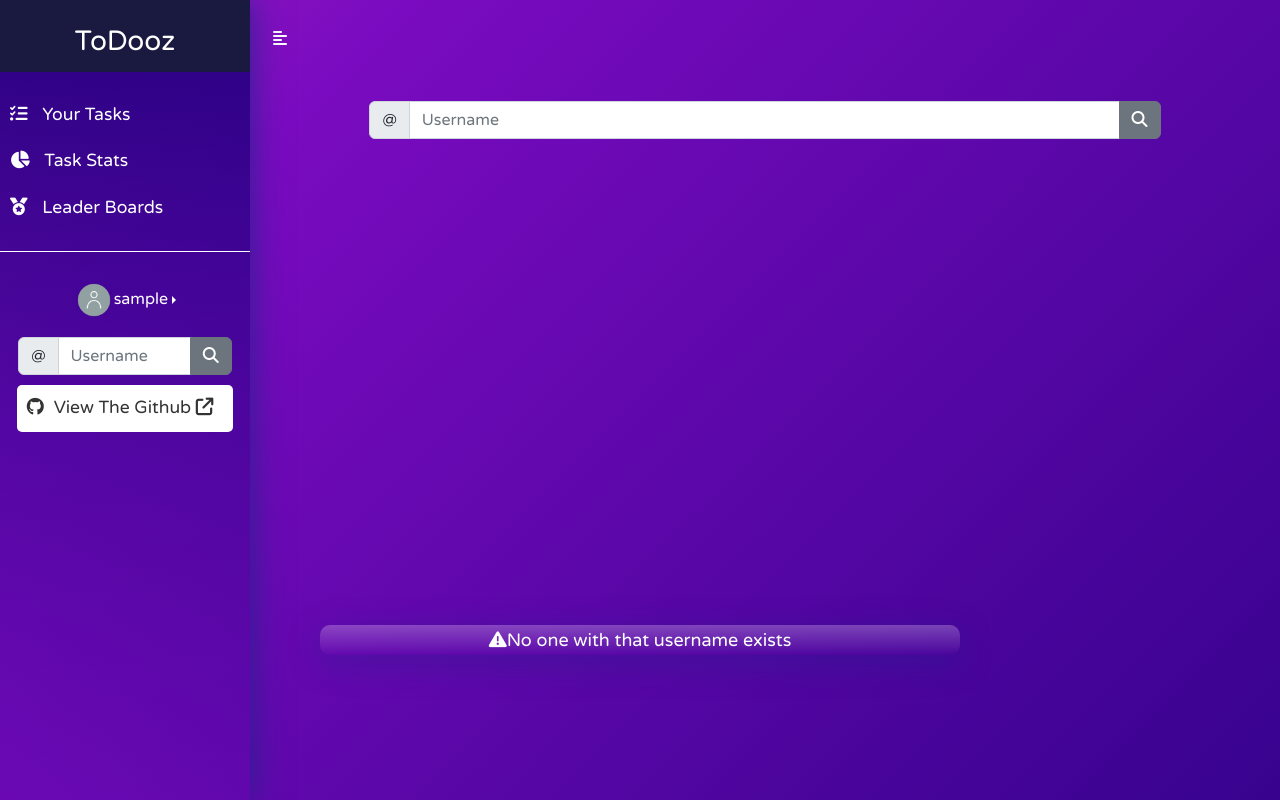
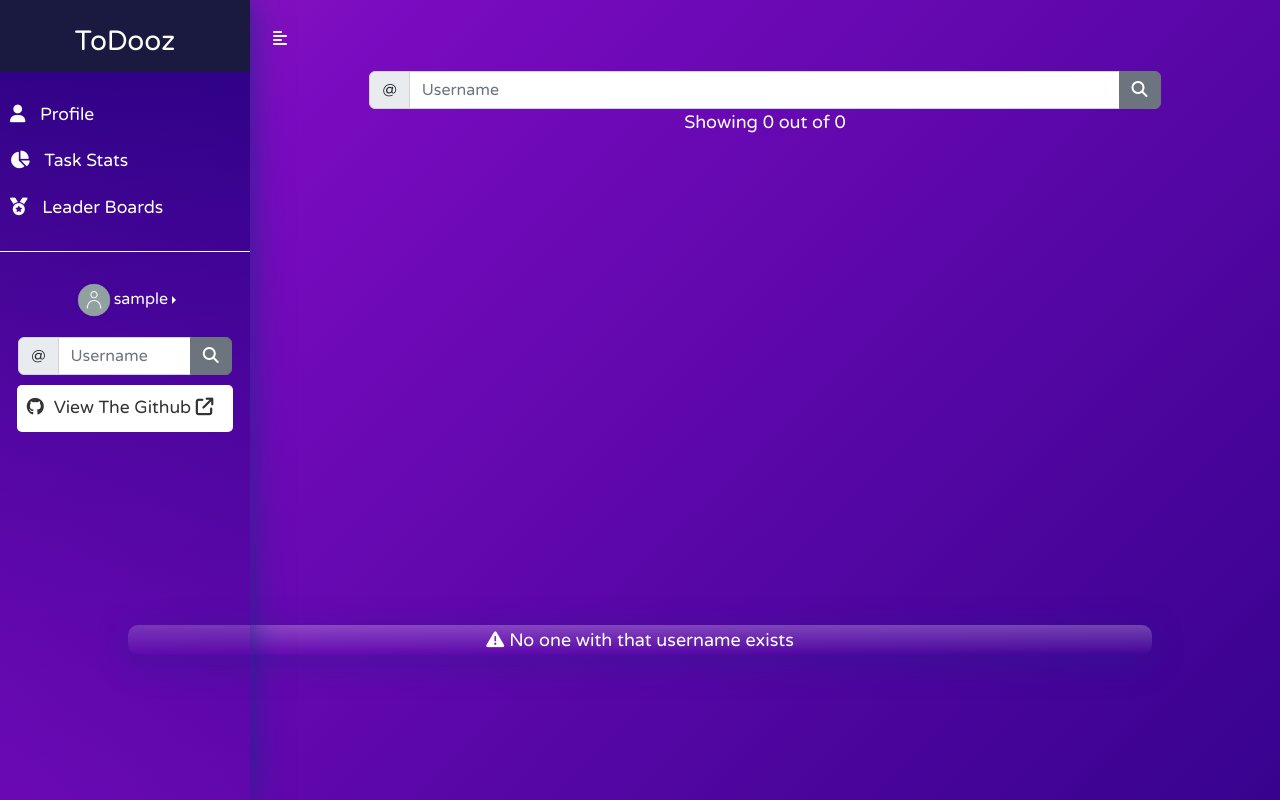
Before and after one commit to MScheiterle/Capstone-Project, a Flask app: a page that uses templates/layout.html in a window 1280 px wide. Run offline with Flask 2, Linux system fonts and the light colour scheme; the visitor is signed in with stand-in values (Sample User, id 1); data comes from the database, SQL or seed files in the repository; parts of the project's set-up code (start-up, migrations or seed data) failed here and were passed over; some libraries are stand-ins or nearby versions.

Commit message:
Re organization and search User functionality

```diff
--- a/models.py
+++ b/models.py
@@ -17,18 +17,24 @@ def load_user(user_id):
 class User(db.Model, UserMixin):
     __tablename__ = "user"
     id = db.Column(db.Integer, primary_key=True)
-    username = db.Column(db.String(), unique=True, nullable=False)
-    email = db.Column(db.String(), unique=True)
-    secondary_email = db.Column(db.String(), unique=True)
-    password = db.Column(db.String(), nullable=False)
-    image_file = db.Column(db.String(), nullable=False,
+    username = db.Column(db.String, unique=True, nullable=False)
+    email = db.Column(db.String, unique=True)
+    secondary_email = db.Column(db.String, unique=True)
+    password = db.Column(db.String, nullable=False)
+    image_file = db.Column(db.String, nullable=False,
                            default='default.png')
-    motto = db.Column(db.String())
-    bio = db.Column(db.String())
-    birthday = db.Column(db.Date())
-    rank = db.Column(db.String(), nullable=False,
+    motto = db.Column(db.String)
+    bio = db.Column(db.String)
+    birthday = db.Column(db.Date)
+    rank = db.Column(db.String, nullable=False,
                      default='user')
-    telephone_number = db.Column(db.String())
+    tasks_completed = db.Column(db.Integer,
+                                default=0)
+    tasks_in_progress = db.Column(db.Integer,
+                                  default=0)
+    tasks_failed = db.Column(db.Integer,
+                             default=0)
+    telephone_number = db.Column(db.String)
     tasks = db.relationship('Tasks', backref='user')
 
     def get_reset_token(self, expires_sec=1800):
@@ -51,11 +57,12 @@ class User(db.Model, UserMixin):
 class Tasks(db.Model):
     __tablename__ = "tasks"
     id = db.Column(db.Integer, primary_key=True)
-    name = db.Column(db.String(20), nullable=False)
+    name = db.Column(db.String, nullable=False)
     min_value = db.Column(db.Integer, nullable=False)
     max_value = db.Column(db.Integer, nullable=False)
     value = db.Column(db.Integer, nullable=False)
-    start_date = db.Column(db.String(20), nullable=False)
-    end_date = db.Column(db.String(20), nullable=False)
-    public = db.Column(db.String(20), nullable=False)
+    repeat = db.Column(db.String, nullable=False)
+    start_date = db.Column(db.DateTime, nullable=False)
+    end_date = db.Column(db.DateTime, nullable=False)
+    public = db.Column(db.String, nullable=False)
     user_id = db.Column(db.Integer, db.ForeignKey('user.id'))
--- a/routes/main/routes.py
+++ b/routes/main/routes.py
@@ -1,12 +1,10 @@
-from cgitb import text
-from urllib.parse import uses_relative
 from __init__ import bcrypt, db
 from flask import Blueprint, flash, redirect, render_template, request, url_for
 from flask_login import current_user, login_user, logout_user
-from models import User
+from models import User, Tasks
 
 from routes.main.forms import (LoginForm, RegistrationForm, RequestResetForm,
-                               ResetPasswordForm, UpdateAccountInfoForm)
+                               ResetPasswordForm, UpdateAccountInfoForm, CreateTaskForm)
 from routes.main.utils import save_picture, send_reset_email
 
 main = Blueprint("main", __name__)
@@ -17,9 +15,17 @@ def homepage():
     return render_template("homepage.html")
 
 
-@main.route("/your_tasks", methods=["GET", "POST"])
-def your_tasks():
-    return render_template("your_tasks.html")
+@main.route("/profile", methods=["GET", "POST"])
+def profile():
+    if not current_user.is_authenticated:
+        flash("You need to be logged in to view this page", "warning")
+        return redirect(url_for("main.login"))
+
+    form = CreateTaskForm()
+
+    tasks = User.query.get(int(current_user.id)).tasks
+
+    return render_template("profile.html", tasks=tasks, form=form)
 
 
 @main.route("/task_stats", methods=["GET", "POST"])
@@ -36,18 +42,20 @@ def leaderboards():
 @main.route("/search/<username>", methods=["GET", "POST"])
 def search(username: str = ""):
     if username:
+        total_results = User.query.filter(User.username.like(
+            '%' + username + '%')).count()
         users = User.query.filter(User.username.like(
             '%' + username + '%')).limit(10).all()
         if users:
-            return render_template("search.html", users=users)
+            return render_template("search.html", users=users, total_results=total_results)
         else:
             flash("No one with that username exists", "warning")
     return render_template("search.html")
 
 
-@main.route("/account/<username>", methods=["GET", "POST"])
-def user_account(username: str = ""):
-    return render_template("user_account.html")
+@main.route("/profile/<username>", methods=["GET", "POST"])
+def other_profile(username: str = ""):
+    return render_template("profile.html")
 
 
 @main.route("/login", methods=["GET", "POST"])
@@ -131,8 +139,8 @@ def reset_token(token):
     return render_template('reset_token.html', title='Reset Password', form=form)
 
 
-@main.route("/account", methods=["GET", "POST"])
-def account():
+@main.route("/account_settings", methods=["GET", "POST"])
+def account_settings():
     if not current_user.is_authenticated:
         flash("You need to be logged in to view this page", "warning")
         return redirect(url_for("main.login"))
@@ -174,8 +182,8 @@ def account():
         if refresh_flag:
             db.session.commit()
             db.session.remove()
-            flash('Your account has been updated!', 'success')
-            return redirect(url_for('main.account'))
+            flash('Your account settings has been updated!', 'success')
+            return redirect(url_for('main.account_settings'))
     elif request.method == 'GET':
         form.username.data = current_user.username
         form.email.data = current_user.email
@@ -185,4 +193,4 @@ def account():
         form.birthday.data = current_user.birthday
         form.telephone_number.data = current_user.telephone_number
 
-    return render_template('account.html', title='Account Info', form=form)
+    return render_template('account_settings.html', title='Account Info', form=form)
--- a/routes/main/utils.py
+++ b/routes/main/utils.py
@@ -11,7 +11,7 @@ def location(locator, picture_fn):
     if locator == 0:
         picture_path = os.path.join(
             current_app.root_path, 'static/assets/user_images/', picture_fn)
-        output_size = (125, 125)
+        output_size = (256, 256)
         return output_size, picture_path
     else:
         pass
--- a/static/css/main.css
+++ b/static/css/main.css
@@ -59,6 +59,7 @@ span {
 .wrapper {
   display: flex;
   align-items: stretch;
+  overflow-x: hidden;
 }
 
 #sidebar {
@@ -360,10 +361,10 @@ small span {
   font-size: large;
   color: #fff;
   padding: 2%;
-  margin-top: 80px;
+  margin-top: 50px;
 }
 
-div.account-header {
+.account-header {
   display: flex;
   justify-content: center;
   align-items: center;
@@ -452,7 +453,7 @@ ul.dropdown-menu {
   justify-content: center;
   box-shadow: 0 8px 32px 0 rgba(31, 38, 135, 0.37);
   border-radius: 10px;
-  width: 50%;
+  width: 80%;
   height: 30px;
   background: linear-gradient(
     to bottom,
@@ -463,6 +464,10 @@ ul.dropdown-menu {
   top: 80%;
   left: 50%;
   transform: translate(-50%, -50%);
+}
+
+.error-bar i {
+  padding-right: 5px;
 }
 
 .error-bar:hover {
@@ -498,6 +503,12 @@ ul.dropdown-menu {
 
 .search-page-bar {
   width: 80%;
+}
+
+.profile-header {
+  display: flex;
+  justify-content: left;
+  align-items: flex-start;
 }
 
 /* ---------------------------------------------------
@@ -637,15 +648,28 @@ ul.dropdown-menu {
   flex-direction: column;
 }
 
+.result-info h2 {
+  padding: 0 !important;
+}
+
+.task-info {
+  display: flex;
+  flex-direction: row;
+  justify-content: space-evenly;
+}
+
 .item:hover {
   opacity: 70%;
 }
 
 .item h2 {
   overflow: hidden;
-  padding: 10px;
   margin: 0;
   font-size: 100%;
+}
+
+.item i {
+  padding: 5px;
 }
 
 .item:nth-child(2n + 1) {
--- a/templates/account.html
+++ b/templates/account_settings.html
@@ -289,6 +289,8 @@
           e.target.nodeName == "INPUT" &&
           (e.target.id == "username" ||
             e.target.id == "email" ||
+            e.target.id == "secondary_email" ||
+            e.target.id == "telephone_number" ||
             e.target.id == "motto" ||
             e.target.id == "bio" ||
             e.target.id == "birthday" ||
--- a/templates/homepage.html
+++ b/templates/homepage.html
@@ -16,9 +16,9 @@
             <h2>Start Creating Tasks Now!</h2>
           </a>
           {% else %}
-          <a href="{{ url_for('main.your_tasks') }}" class="item">
+          <a href="{{ url_for('main.profile') }}" class="item">
             <i class="fa-solid fa-list-check"></i>
-            <h2>Your Tasks</h2>
+            <h2>Profile</h2>
           </a>
           {% endif %}
           <a href="{{ url_for('main.search') }}" class="item">
--- a/templates/layout.html
+++ b/templates/layout.html
@@ -51,9 +51,9 @@
 
         <ul class="list-unstyled components">
           <li>
-            <a href="{{ url_for('main.your_tasks') }}">
-              <i class="fa-solid fa-list-check"></i>
-              Your Tasks
+            <a href="{{ url_for('main.profile') }}">
+              <i class="fa-solid fa-user"></i>
+              Profile
             </a>
           </li>
           <li>
@@ -89,8 +89,8 @@
               </button>
               <ul class="dropdown-menu">
                 <li>
-                  <a class="dropdown-item" href="{{ url_for('main.account') }}"
-                    >Account</a
+                  <a class="dropdown-item" href="{{ url_for('main.account_settings') }}"
+                    >Account Settings</a
                   >
                 </li>
                 <li>
--- a/templates/search.html
+++ b/templates/search.html
@@ -20,10 +20,12 @@
     </div>
   </div>
 
+  Showing {{ users|count }} out of {{ total_results if total_results else "0" }}
+
   <div class="item-container">
     {% if users %} {% for user in users %}
     <a
-      href="{{ url_for('main.user_account', username=user.username ) }}"
+      href="{{ url_for('main.other_profile', username=user.username ) }}"
       class="result-item item"
     >
       <img
@@ -33,6 +35,11 @@
       />
       <div class="result-info">
         <h2>{{ user.username }}</h2>
+        <div class="task-info">
+          <h2><i class="fa-solid fa-check"></i>{{ user.tasks_completed }}</h2>
+          <h2><i class="fa-regular fa-hourglass-half"></i>{{ user.tasks_in_progress }}</h2>
+          <h2><i class="fa-solid fa-x"></i>{{ user.tasks_failed }}</h2>
+        </div>
       </div>
     </a>
     {% endfor %} {% endif %}
--- a/templates/your_tasks.html
+++ /dev/null
@@ -1,2 +0,0 @@
-{% extends "layout.html" %} {% block content %}
-{% endblock %}
```
Also changed, not shown: config.py (+15 -2 lines), routes/main/forms.py (+14 -1 lines), templates/profile.html (added, +15 -0 lines), templates/other_profile.html (renamed from templates/user_account.html).
